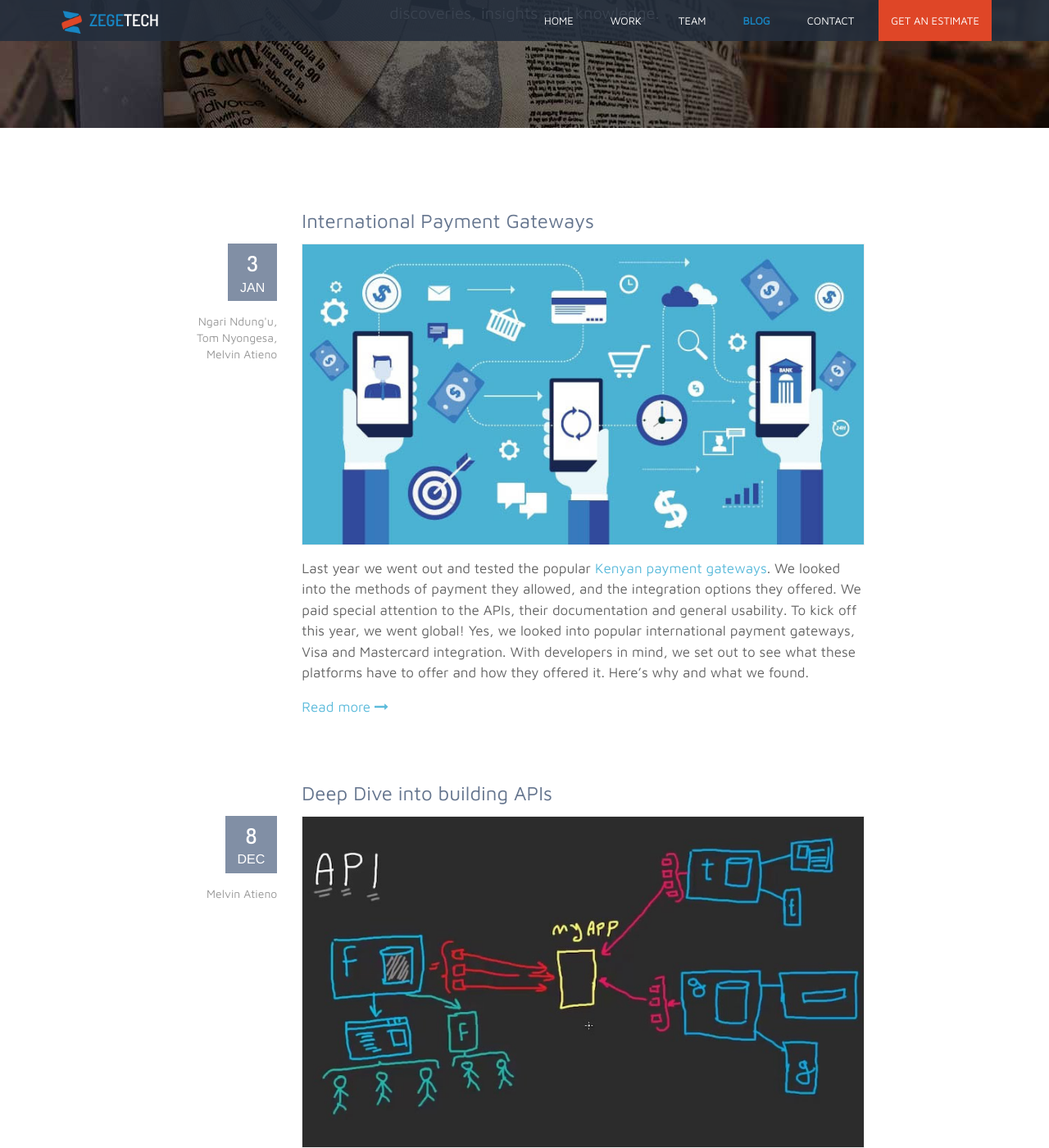
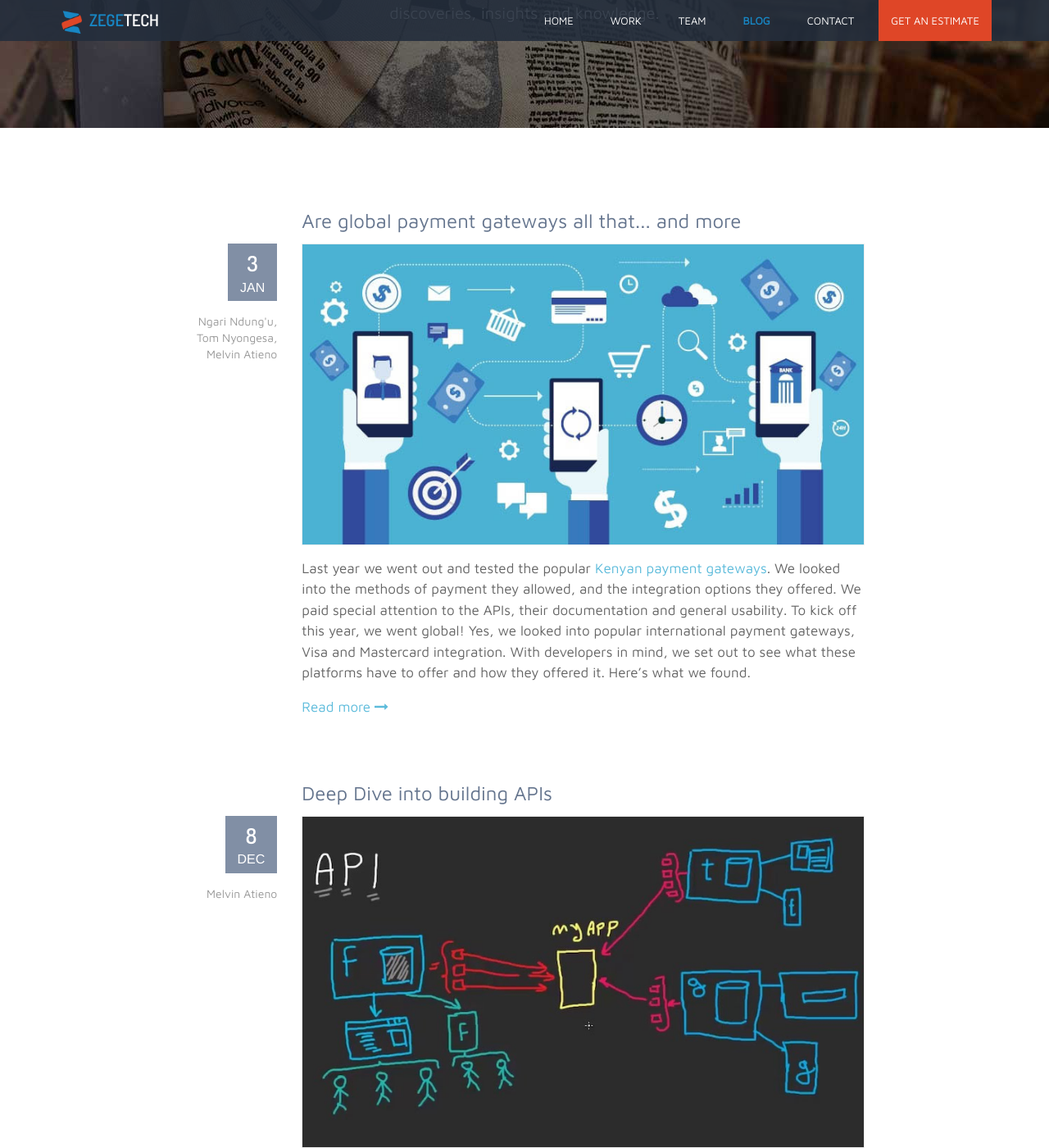
Before and after one commit to zegetech/zegetech.github.io, a Jekyll site: the page built from blog/index.html, in a window 1280 px wide and 1400 px high, scrolled down 244 px. Shown: the whole window at 82% size. Built offline with Jekyll 4.4.1, drawn with Linux system fonts in a browser that asks for light colours; the list of posts is cut into pages by our own code; some of the changed text lies outside the part shown.

Commit message:
Payment gateways blogs revision

```diff
--- a/_posts/2019-01-03-international-payment-gateways.md
+++ b/_posts/2019-01-03-payment-gateways-global.md
@@ -1,21 +1,19 @@
 ---
 layout: blog
 author: Ngari Ndung'u, Tom Nyongesa, Melvin Atieno
-title: International Payment Gateways
+title: Are global payment gateways all that... and more
 blog-image: internationalPGs/online_payment.jpg
-intro: Last year we went out and tested the popular [Kenyan payment gateways](/blog/2018/12/07/developer-journey-on-payment-gateways-in-Kenya.html). We looked into the methods of payment they allowed, and the integration options they offered. We paid special attention to the APIs, their documentation and general usability.   To kick off this year, we went global!  Yes, we looked into popular international payment gateways, Visa and Mastercard integration. With developers in mind, we set out to see what these platforms have to offer and how they offered it. Here’s why and what we found.
+intro: Last year we went out and tested the popular [Kenyan payment gateways](/blog/2018/12/07/payment-gateways-Kenya.html). We looked into the methods of payment they allowed, and the integration options they offered. We paid special attention to the APIs, their documentation and general usability. To kick off this year, we went global!  Yes, we looked into popular international payment gateways, Visa and Mastercard integration. With developers in mind, we set out to see what these platforms have to offer and how they offered it. Here’s what we found.
 ---
 ![online payment](/assets/images/blog/{{page.blog-image}}){:class="img-resposive center"}
 
 {{page.intro}}
 
- If a great, ideal, API existed, what would it look like? What would it have to offer in terms of security, usability, and standards? This was the motivation behind the research on the [kenyan payment gateways](/blog/2018/12/07/developer-journey-on-payment-gateways-in-Kenya.html). Since we are in the globalization era, It would be wrong to not look into what the rest of the world had to offer. So we did. We looked into the different international payment gateways, their standards, and how do they compare to each other? We will let you decide how the Kenyan payment gateways compare.
+ If a great, ideal, API existed, what would it look like? What would it have to offer in terms of security, usability, and standards? This was the motivation behind the research on the [kenyan payment gateways](/blog/2018/12/07/payment-gateways-Kenya.html). Since we are in the globalization era, It would be wrong to not look into what the rest of the world had to offer. So we did. We looked into the different international payment gateways, their standards, and how do they compare to each other? We will let you decide how the Kenyan payment gateways compare.
 
 # PAYMENT GATEWAYS.
 
 ## 1. [Authorize.Net](https://www.authorize.net/)
-
-
 
 <a href="https://www.authorize.net/">
 ![Authorize.Net logo](https://www.authorize.net/etc/clientlibs/anet/main/fonts/anet-logo-white.svg){: style="background:linear-gradient(180deg, #4f90bd, #2f5571);padding:1em;" .pg-images .img-responsive .center }
--- a/assets/css/styles.css
+++ b/assets/css/styles.css
@@ -2553,9 +2553,4 @@ th{
 td{
   /* border:2px solid #000000; */
   padding: 1px 5px 1px 5px;
-
-}
-.img-standard{
-  max-width: 100%;
-  height: 200px;
-}
+}
```
Also changed, not shown: _posts/2018-12-07-payment-gateways-Kenya.md (renamed from _posts/2018-12-07-developer-journey-on-payment-gateways-in-Kenya.md, +1 -1 lines), Gemfile.lock, assets/images/blog/internationalPGs/mastercard.png.
